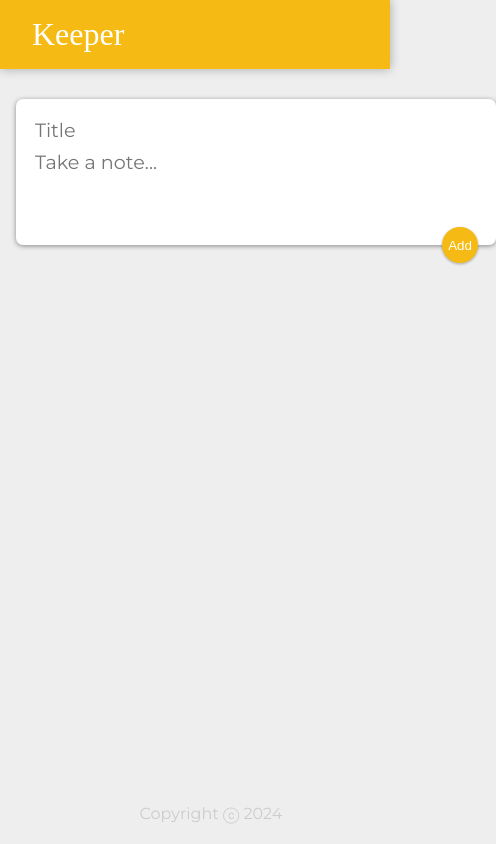
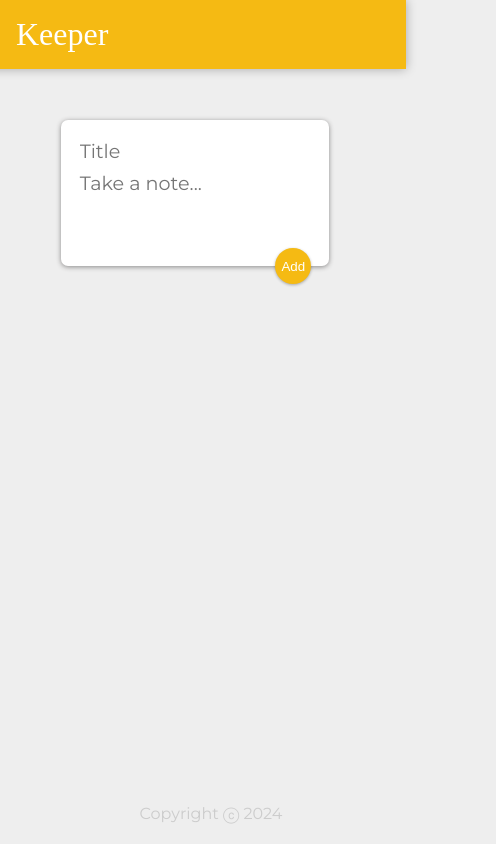
Before and after one commit to Abdulrafiudev/Keepers-App, a React (Vite) app: page / in a window 390 px wide. Shown: the whole page, 496 px wide, since content can reach past the window. Built offline with nearby package versions, Linux system fonts and the light colour scheme; a web font is replaced by a local one.

Commit message:
responsiveness

```diff
--- a/public/styles.css
+++ b/public/styles.css
@@ -16,6 +16,10 @@ header {
   margin: auto -16px;
   padding: 16px 32px;
   box-shadow: 0 0 10px 0 rgba(0, 0, 0, 0.3);
+  position: fixed;
+  left: 0;
+  right: 0;
+  top: 0;
 }
 
 header h1 {
@@ -30,6 +34,7 @@ footer {
   bottom: 0;
   width: 100%;
   height: 2.5rem;
+  bottom: 0;
 
 }
 
@@ -72,8 +77,8 @@ footer p {
 
 form {
   position: relative;
-  width: 480px;
-  margin: 30px auto 20px auto;
+  width: 75%;
+  margin: 120px auto 20px auto;
   background: #fff;
   padding: 15px;
   border-radius: 7px;
@@ -112,10 +117,12 @@ form button {
   .grid{
     grid-template-columns: 1fr 1fr;
   }
+
 }
 
 @media (max-width : 600px){
   .grid{
     grid-template-columns: 1fr ;
   }
+
 }
```
